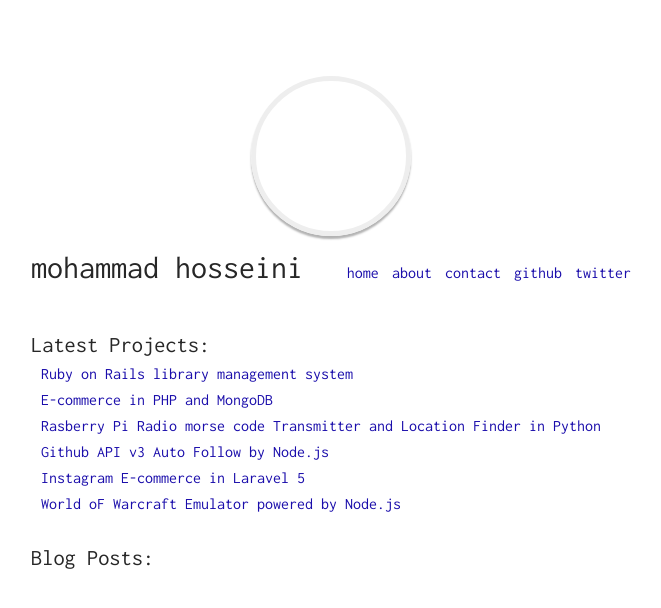
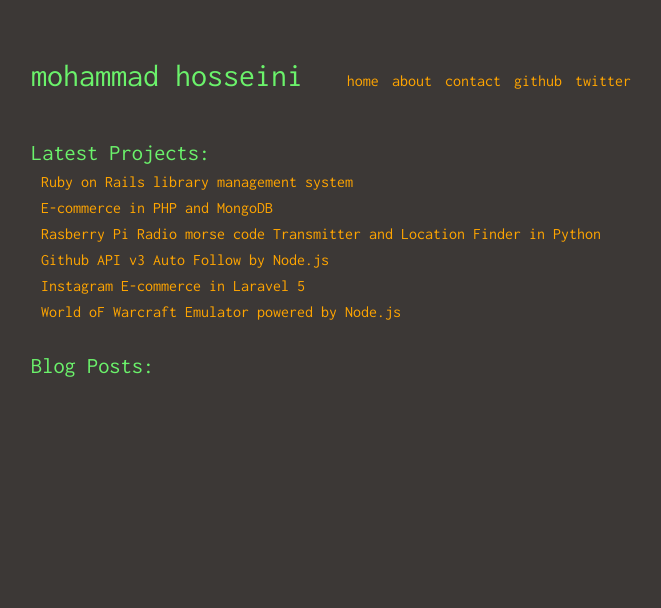
Before and after one commit to VagrantStory/VagrantStory.Github.io, a Jekyll site: the page built from index.html, in a window 1280 px wide. Shown: the top 608 px of the page, without its empty margins (309-970 px from the left). Built offline with Jekyll 4.4.1, drawn with Linux system fonts in a browser that asks for light colours; comment, search, counter and statistics services are not loaded.

Commit message:
new :fallen_leaf:

```diff
--- a/_includes/header.html
+++ b/_includes/header.html
@@ -1,6 +1,6 @@
-<div class="circle" style="background-image:
+<!-- <div class="circle" style="background-image:
        url('')">
-</div>
+</div> -->
 
 <div class="header">
     <h1>{{ site.name }}</h1>
--- a/_sass/_config.scss
+++ b/_sass/_config.scss
@@ -1,7 +1,7 @@
 // COLORS
-$color-primary: #272727;
-$color-background: #FFFFFF;
-$color-link: #1A0DAB;
+$color-primary: #6BF26B;
+$color-background: #3c3836;
+$color-link: #FFA500;
 
 // FONT
 $font-url: "https://fonts.googleapis.com/css?family=Ubuntu+Mono:400,700,400italic";
```
